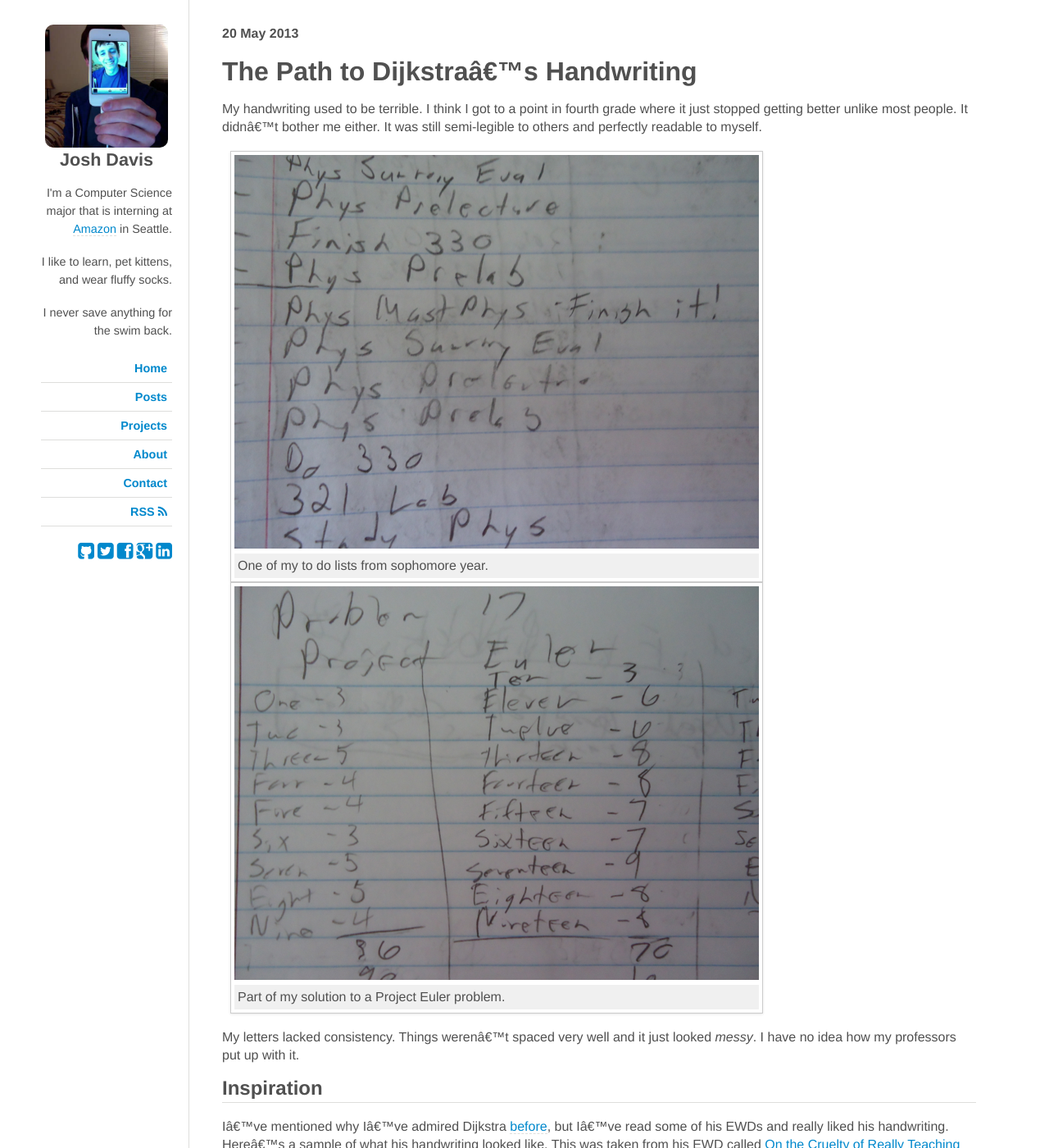
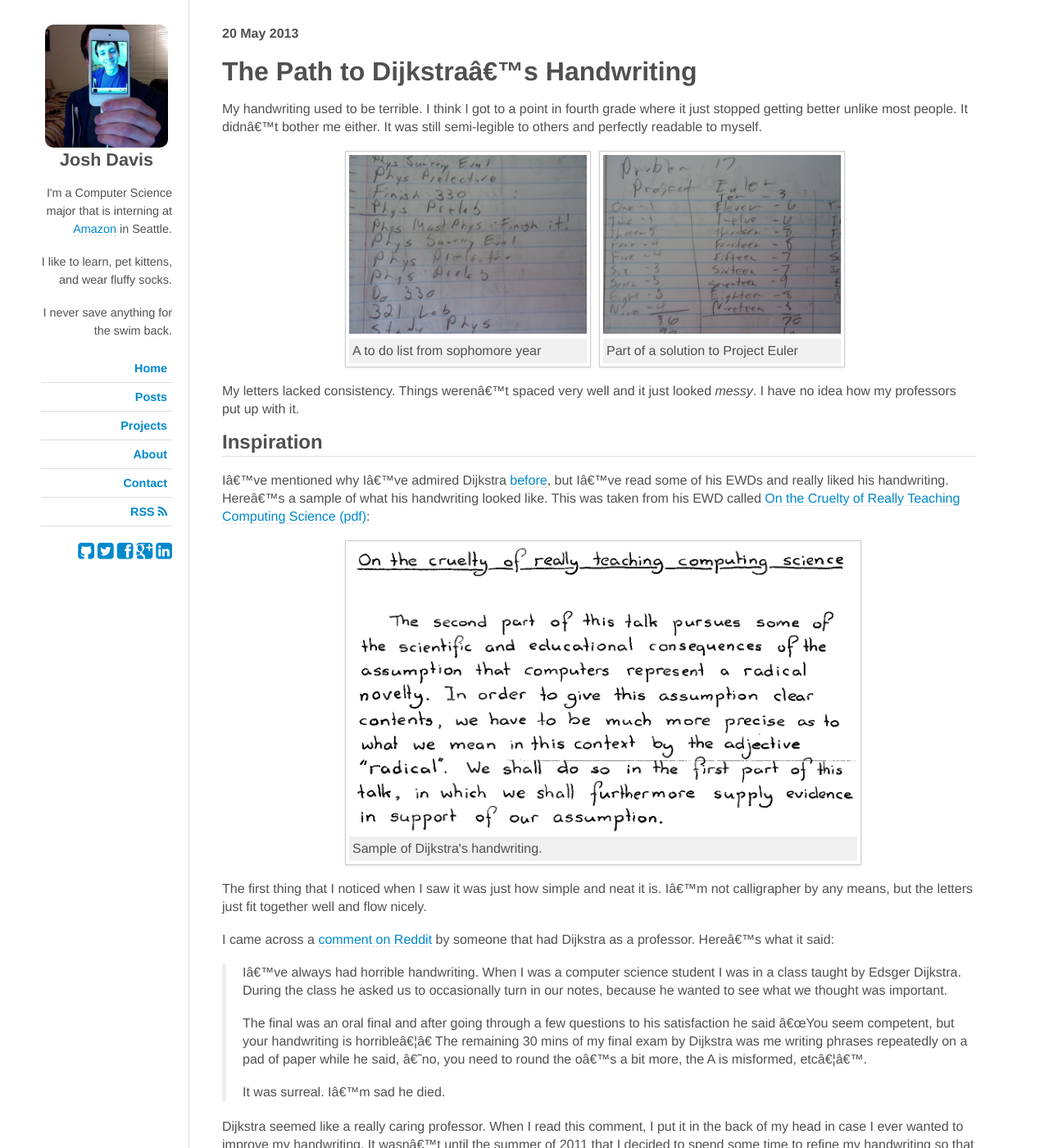
Before and after one commit to jdavis/jdavis.github.com, a Jekyll site: the page built from _posts/2013-05-20-the-path-to-dijkstras-handwriting.md, in a window 1280 px wide and 1400 px high. Shown: the whole window at 82% size. Built offline with Jekyll 4.4.1, drawn with Linux system fonts in a browser that asks for light colours; nearby versions of some CDN libraries; some web fonts are replaced; Markdown is read by kramdown in place of the engine named in the settings.

Commit message:
Update all posts to use new image gallery CSS

```diff
--- a/_posts/2013-05-20-the-path-to-dijkstras-handwriting.md
+++ b/_posts/2013-05-20-the-path-to-dijkstras-handwriting.md
@@ -15,15 +15,15 @@ My handwriting used to be terrible. I think I got to a point in fourth grade
 where it just stopped getting better unlike most people. It didn't bother me
 either. It was still semi-legible to others and perfectly readable to myself.
 
-<div class="gallery two">
+<div class="gallery medium">
     <a href="/img/handwriting/bad1.png" rel="lightbox[bad]" title="One of my to do lists from sophomore year.">
-        <img src="/img/handwriting/bad1.png">
-        <span>One of my to do lists from sophomore year.</span>
+        <img src="/img/handwriting/bad1.png" width="290">
+        <span>A to do list from sophomore year</span>
     </a>
 
     <a href="/img/handwriting/bad2.png" rel="lightbox[bad]" title="Part of my solution to a Project Euler problem.">
-        <img src="/img/handwriting/bad2.png">
-        <span>Part of my solution to a Project Euler problem.</span>
+        <img src="/img/handwriting/bad2.png" width="290">
+        <span>Part of a solution to Project Euler</span>
     </a>
 </div>
 
@@ -37,9 +37,9 @@ and really liked his handwriting. Here's a sample of what his handwriting looked
 like. This was taken from his EWD called [On the Cruelty of Really Teaching
 Computing Science (pdf)][ewd]:
 
-<div class="gallery one">
+<div class="gallery medium">
     <a href="/img/handwriting/dijkstras.png" rel="lightbox" title="Sample of Dijkstra's handwriting.">
-        <img src="/img/handwriting/dijkstras.png">
+        <img src="/img/handwriting/dijkstras.png" width="620">
         <span>Sample of Dijkstra's handwriting.</span>
     </a>
 </div>
@@ -81,12 +81,12 @@ that helped with consistency and spacing. I did some Googling and came across [a
 site][handwriting] that had a few exercises.
 
 
-<div class="gallery one">
+<div class="gallery xsmall">
     <a href="/img/handwriting/loopies.gif" rel="lightbox">
-        <img src="/img/handwriting/loopies.gif">
+        <img src="/img/handwriting/loopies.gif" width="220">
     </a>
     <a href="/img/handwriting/slashes.gif" rel="lightbox">
-        <img src="/img/handwriting/slashes.gif">
+        <img src="/img/handwriting/slashes.gif" width="220">
     </a>
 </div>
 
@@ -104,9 +104,9 @@ then used that to base my handwriting off of.
 
 [font]: http://www.fonts101.com/fonts/view/Uncategorized/34398/Dijkstra
 
-<div class="gallery one">
+<div class="gallery small">
     <a href="/img/handwriting/dijkstra-alphabet.png" rel="lightbox" title="The alphabet formed from Dijkstra's handwriting.">
-        <img src="/img/handwriting/dijkstra-alphabet.png">
+        <img src="/img/handwriting/dijkstra-alphabet.png" width="470">
         <span>The alphabet formed from Dijkstra's handwriting.</span>
     </a>
 </div>
@@ -118,13 +118,13 @@ will become more consistent over time and look a lot nicer.
 Once again, I used up a ton of paper for this and did it whenever I wasn't busy.
 Here are a couple pictures of a scrap of paper I was able to find.
 
-<div class="gallery two">
+<div class="gallery medium">
     <a href="/img/handwriting/progress1.png" rel="lightbox[pratice]" title="Lower case practice.">
-        <img src="/img/handwriting/progress1.png">
+        <img src="/img/handwriting/progress1.png" width="300">
         <span>Lower case practice.</span>
     </a>
     <a href="/img/handwriting/progress2.png" rel="lightbox[pratice]" title="Practice with lower and upper case.">
-        <img src="/img/handwriting/progress2.png">
+        <img src="/img/handwriting/progress2.png" width="300">
         <span>Practice with lower and upper case.</span>
     </a>
 </div>
@@ -138,9 +138,9 @@ differences over time.
 After three months and a few notebooks later, I had a pretty nice and new handwriting. Curiously
 enough, it looked like a hybrid between my mom's handwriting and Dijkstra's.
 
-<div class="gallery one">
+<div class="gallery small">
     <a href="/img/handwriting/final.png" rel="lightbox" title="The final result in pen (top) and pencil (bottom).">
-        <img src="/img/handwriting/final.png">
+        <img src="/img/handwriting/final.png" width="460">
         <span>The final result in pen (top) and pencil (bottom).</span>
     </a>
 </div>
```
Also changed, not shown: _posts/2013-05-27-difference-between-tdd-and-bdd.md (+2 -2 lines), _posts/2013-06-02-google-maps-new-user-experience.md (+4 -4 lines), _posts/2013-06-16-the-rise-of-the-gang-of-four-with-rust.md (+1 -1 lines).
